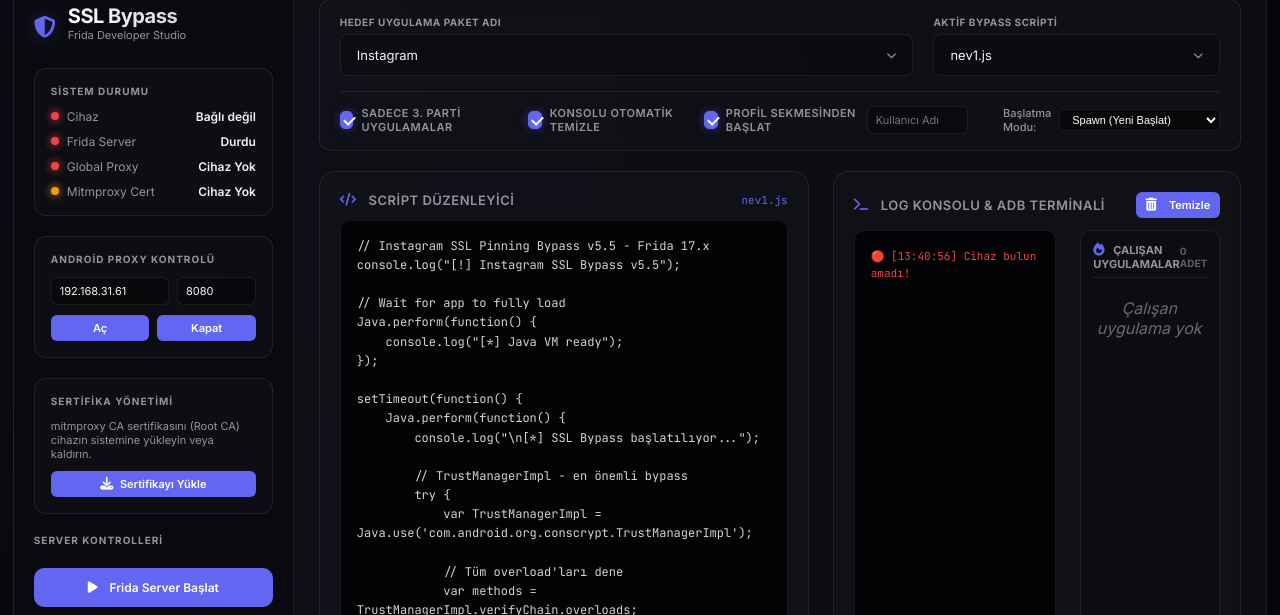
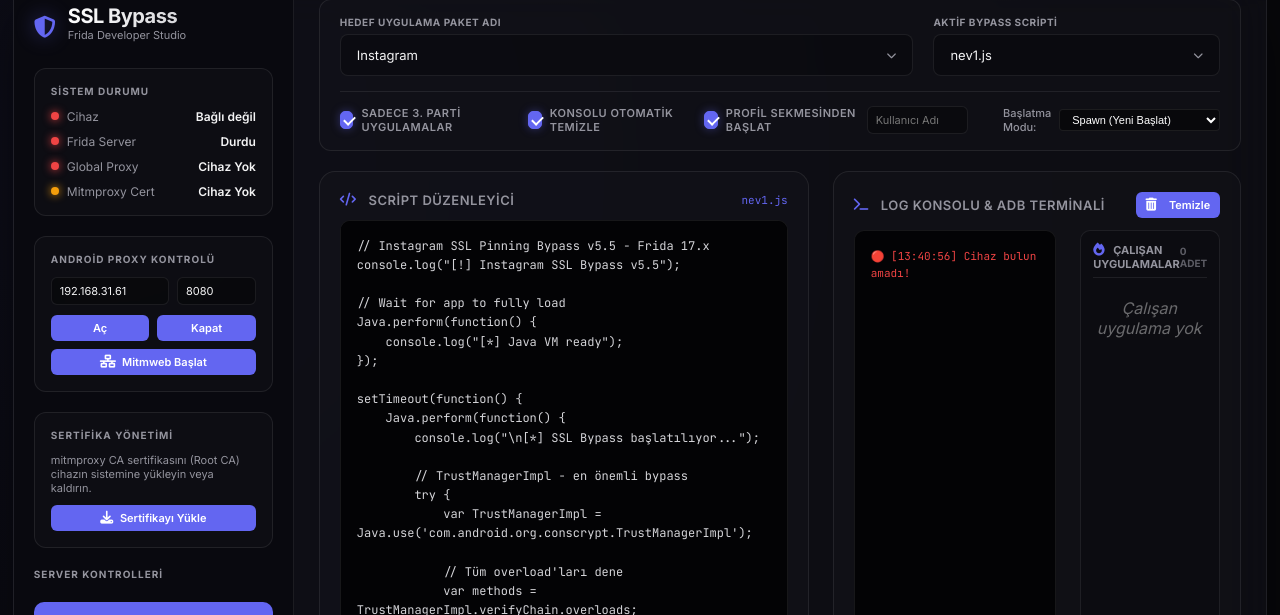
Before and after one commit to seghobs/webmemu, a Flask app: page / in a window 1280 px wide. Shown: the part 91-706 px from the top of the page. Run offline with Flask 3, Linux system fonts and the light colour scheme; data that the repository does not hold is empty; some libraries are stand-ins or nearby versions.

Commit message:
Add Mitmweb start button that launches in a separate cmd window

```diff
--- a/app.py
+++ b/app.py
@@ -135,6 +135,16 @@ class BypassManager:
             return True, "MEmu Player başlatılıyor..."
         except Exception as e:
             self.log(f"MEmu başlatılamadı: {e}", "error")
+            return False, str(e)
+
+    def start_mitmweb(self):
+        self.log("Mitmweb yeni bir CMD penceresinde başlatılıyor...", "process")
+        try:
+            subprocess.Popen("start cmd.exe /k \"mitmweb\"", shell=True)
+            self.log("Mitmweb başarıyla başlatıldı!", "success")
+            return True, "Mitmweb başlatıldı!"
+        except Exception as e:
+            self.log(f"Mitmweb başlatılamadı: {e}", "error")
             return False, str(e)
 
     def log(self, message, level="info"):
@@ -991,6 +1001,11 @@ def start_memu():
     success, msg = manager.start_memu()
     return jsonify({"success": success, "message": msg})
 
+@app.route('/api/start_mitmweb', methods=['POST'])
+def start_mitmweb():
+    success, msg = manager.start_mitmweb()
+    return jsonify({"success": success, "message": msg})
+
 @app.route('/api/start_frida', methods=['POST'])
 def start_frida():
     manager.start_frida_server()
--- a/templates/index.html
+++ b/templates/index.html
@@ -761,6 +761,9 @@
                     <button class="btn btn-secondary btn-mini" id="btn-proxy-on">Aç</button>
                     <button class="btn btn-secondary btn-mini" id="btn-proxy-off">Kapat</button>
                 </div>
+                <button class="btn btn-secondary btn-mini" id="btn-start-mitmweb" style="width: 100%; margin-top: 8px; display: flex; align-items: center; justify-content: center; gap: 6px; background: var(--accent); color: white;">
+                    <i class="fa-solid fa-network-wired" style="margin-right: 0; color: white !important;"></i> Mitmweb Başlat
+                </button>
             </div>
 
             <!-- Sertifika Kontrolü -->
@@ -1126,6 +1129,7 @@
         const proxyPort = document.getElementById('proxy-port');
         const btnProxyOn = document.getElementById('btn-proxy-on');
         const btnProxyOff = document.getElementById('btn-proxy-off');
+        const btnStartMitmweb = document.getElementById('btn-start-mitmweb');
         const btnCertInstall = document.getElementById('btn-cert-install');
         const btnCertRemove = document.getElementById('btn-cert-remove');
 
@@ -1571,6 +1575,25 @@
             postAction('/api/toggle_proxy', { enabled: false });
         });
 
+        btnStartMitmweb.addEventListener('click', async () => {
+            btnStartMitmweb.disabled = true;
+            const originalHTML = btnStartMitmweb.innerHTML;
+            btnStartMitmweb.innerHTML = '<i class="fa-solid fa-spinner fa-spin" style="margin-right: 0; color: white !important;"></i> Başlatılıyor...';
+            try {
+                const res = await postAction('/api/start_mitmweb');
+                if (res && res.success) {
+                    console.log("Mitmweb başlatıldı:", res.message);
+                } else {
+                    alert("Mitmweb başlatılamadı: " + (res ? res.message : "Bilinmeyen hata"));
+                }
+            } catch (err) {
+                console.error("Mitmweb başlatma hatası:", err);
+            } finally {
+                btnStartMitmweb.disabled = false;
+                btnStartMitmweb.innerHTML = originalHTML;
+            }
+        });
+
         btnCertInstall.addEventListener('click', async () => {
             btnCertInstall.disabled = true;
             const originalHTML = btnCertInstall.innerHTML;
```
